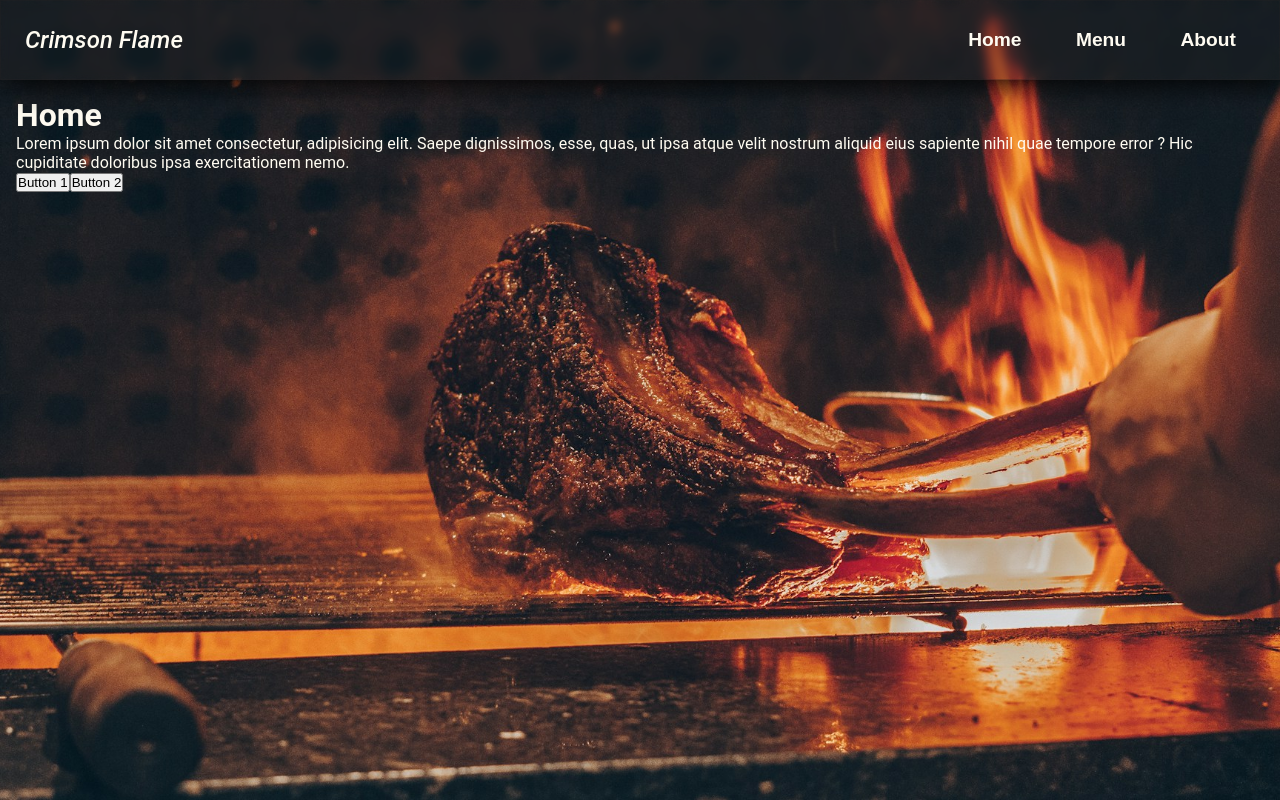
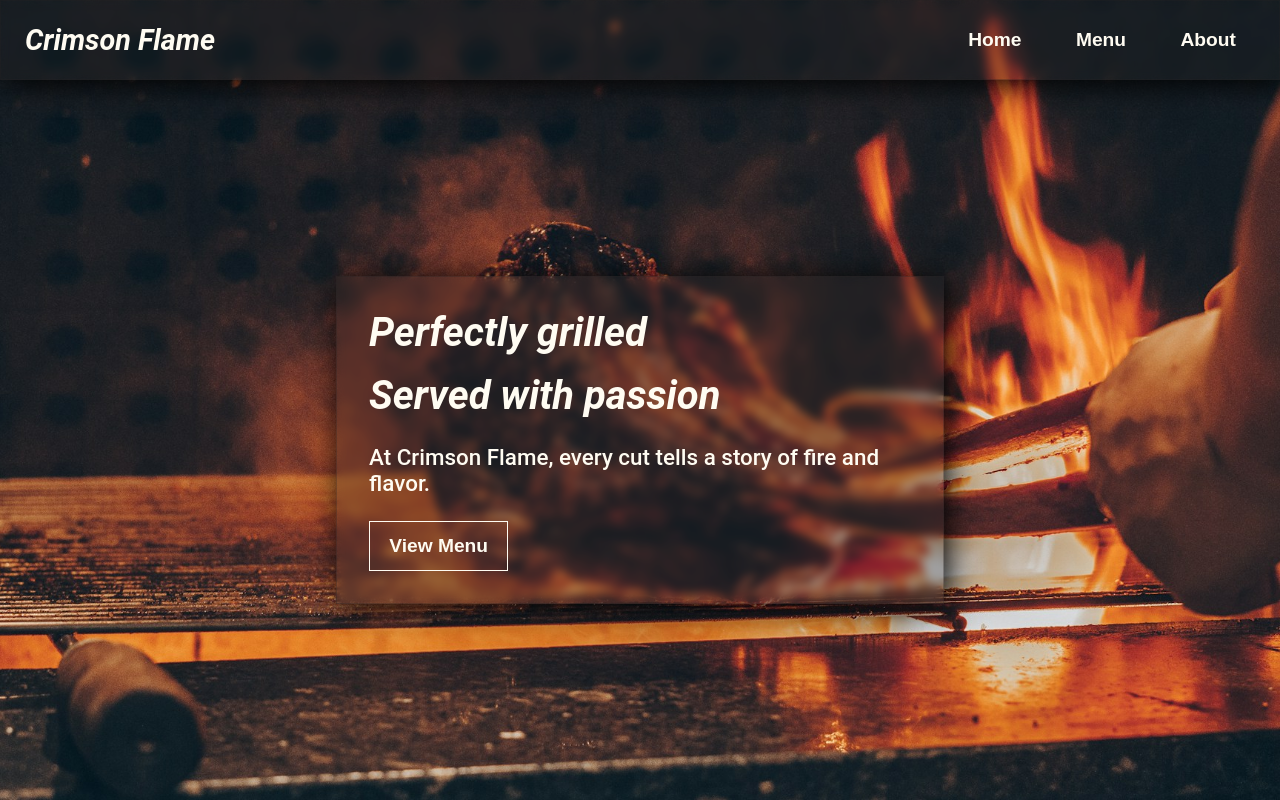
Before and after one commit to ShadowDevKat/odin-restaurant-page, a website built with webpack: page src/template.html in a window 1280 px wide. Built offline with nearby package versions, Linux system fonts and the light colour scheme.

Commit message:
Added content and styles for homepage

```diff
--- a/src/homepage.js
+++ b/src/homepage.js
@@ -1,20 +1,35 @@
 import { setBackgroundClass, contentDiv } from ".";
+
+const homeContent = {
+    headingOne: "Perfectly grilled",
+    headingTwo: "Served with passion",
+    mainText: "At Crimson Flame, every cut tells a story of fire and flavor.",
+    btnText: "View Menu",
+}
 
 export function displayHomePage() {
     setBackgroundClass("home-bg");
 
     const containerDiv = document.createElement("div");
-    containerDiv.classList.add("home");
+    containerDiv.classList.add("home", "glass-effect");
 
-    const heading = document.createElement("h1");
-    heading.textContent = "Home";
+    const headingOne = document.createElement("h1");
+    headingOne.classList.add("home-title");
+    headingOne.textContent = homeContent.headingOne;
+
+    const headingTwo = document.createElement("h1");
+    headingTwo.classList.add("home-title");
+    headingTwo.textContent = homeContent.headingTwo;
+
     const para = document.createElement("p");
-    para.textContent = "Lorem ipsum dolor sit amet consectetur, adipisicing elit. Saepe dignissimos, esse, quas, ut ipsa atque velit nostrum aliquid eius sapiente nihil quae tempore error ? Hic cupiditate doloribus ipsa exercitationem nemo.";
-    const button1 = document.createElement("button");
-    button1.textContent = "Button 1";
-    const button2 = document.createElement("button");
-    button2.textContent = "Button 2";
+    para.classList.add("home-text");
+    para.textContent = homeContent.mainText;
 
-    containerDiv.append(heading, para, button1, button2);
+    const button = document.createElement("button");
+    button.classList.add("home-btn", "btn-underline");
+    button.textContent = homeContent.btnText;
+    button.dataset.buttonName = "menu";
+
+    containerDiv.append(headingOne, headingTwo, para, button);
     contentDiv.appendChild(containerDiv);
 }
--- a/src/index.js
+++ b/src/index.js
@@ -7,8 +7,7 @@ import { displayAboutUs } from "./about";
 const htmlBody = document.querySelector("body");
 export const contentDiv = document.getElementById("content");
 
-const navElement = document.querySelector("nav");
-navElement.addEventListener("click", (e) => {
+htmlBody.addEventListener("click", (e) => {
     let btnId = e.target.dataset.buttonName;
     if (!btnId) return;
     contentDiv.textContent = "";
--- a/src/styles.css
+++ b/src/styles.css
@@ -24,24 +24,7 @@ body {
     flex-direction: column;
 }
 
-nav {
-    height: 5rem;
-    display: flex;
-    justify-content: space-between;
-    align-items: center;
-    padding: 0 1.5rem;
-}
-
-.branding {
-    font-size: 1.5rem;
-    font-weight: 500;
-    font-style: italic;
-}
-
-.nav-buttons {
-    display: flex;
-    gap: 1rem;
-}
+/* General Styles */
 
 .btn-underline {
     font-size: 1.2rem;
@@ -78,29 +61,6 @@ nav {
     opacity: 1;
 }
 
-#content {
-    flex: 1;
-}
-
-#content>div {
-    height: 100%;
-    padding: 1rem;
-}
-
-.home {
-    background-color: transparent;
-}
-
-.menu {
-    background-color: transparent;
-}
-
-.about {
-    background-color: transparent;
-}
-
-/* General Styles */
-
 .glass-effect {
     background: var(--eerie-black-translucent);
     box-shadow: 4px 4px 30px rgba(0, 0, 0, 1);
@@ -128,3 +88,67 @@ nav {
 .menu-bg {
     background-image: url("./images/menu-bg.jpg");
 }
+
+/* Content Styles */
+
+nav {
+    height: 5rem;
+    display: flex;
+    justify-content: space-between;
+    align-items: center;
+    padding: 0 1.5rem;
+}
+
+.branding {
+    font-size: 1.8rem;
+    font-weight: 600;
+    font-style: italic;
+}
+
+.nav-buttons {
+    display: flex;
+    gap: 1rem;
+}
+
+#content {
+    flex: 1;
+    padding: 2rem;
+    display: flex;
+    justify-content: center;
+}
+
+.home {
+    flex: 0 1 50%;
+    height: 50%;
+    padding: 2rem;
+    margin: auto;
+    display: flex;
+    flex-direction: column;
+    justify-content: space-between;
+    gap: 1rem;
+}
+
+.home-title {
+    font-size: 2.5rem;
+    font-style: italic;
+}
+
+.home-text {
+    margin-top: auto;
+    font-size: 1.4rem;
+    font-weight: 500;
+}
+
+.home-btn {
+    margin-top: auto;
+    align-self: flex-start;
+    border: 1px solid var(--floral-white);
+}
+
+.menu {
+    background-color: transparent;
+}
+
+.about {
+    background-color: transparent;
+}
```
